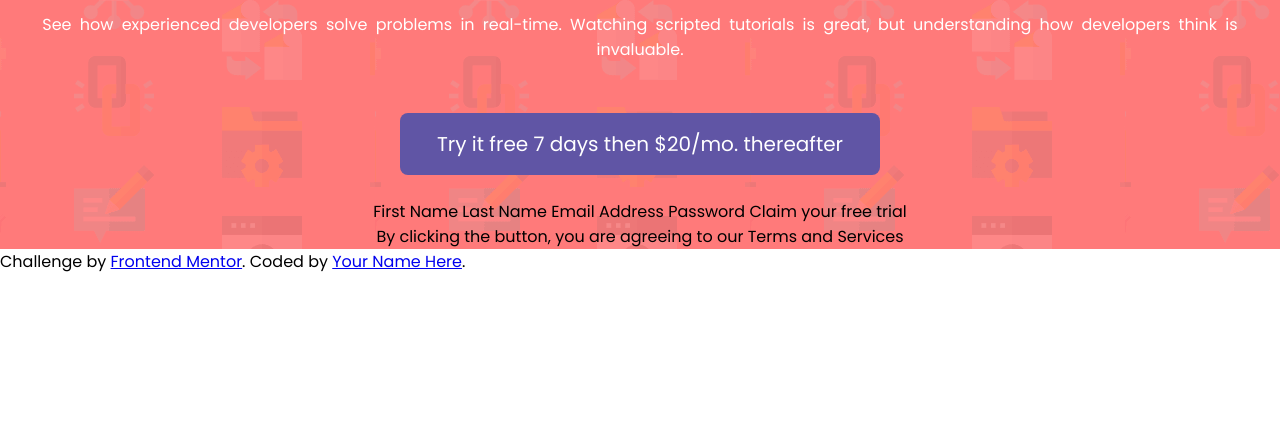
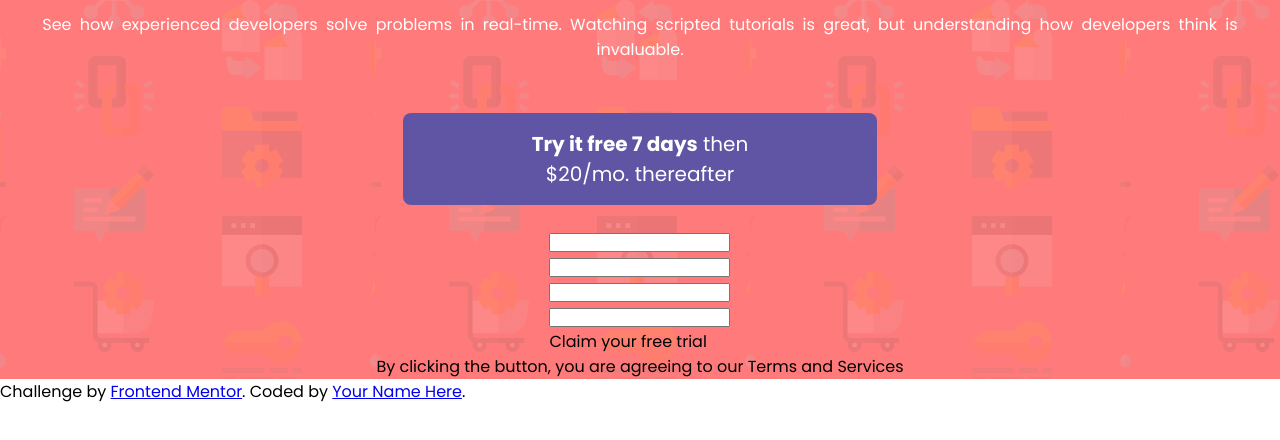
Before and after one commit to Chimoneg27/Form-Component, a plain HTML site: page index.html in a window 1280 px wide. Shown: the part 134-574 px from the top of the page. Drawn offline with Linux system fonts and the light colour scheme.

Commit message:
add form inputs

```diff
--- a/index.html
+++ b/index.html
@@ -23,15 +23,15 @@
     </div>
 
     <div id="form-section">
-      <p>Try it free 7 days then $20/mo. thereafter</p>
+      <p><span id="try">Try it free 7 days</span> then <br> $20/mo. thereafter</p>
 
       <form>
-      First Name
-      Last Name
-      Email Address
-      Password
+        <input type="text" id="fname" name="fname"><br>
+        <input type="text" id="lname" name="fname"><br>
+        <input type="email" id="email" name="fname"><br>
+        <input type="password" id="password" name="fname"><br>
 
-      Claim your free trial
+        Claim your free trial
       </form>
 
       By clicking the button, you are agreeing to our Terms and Services
```
